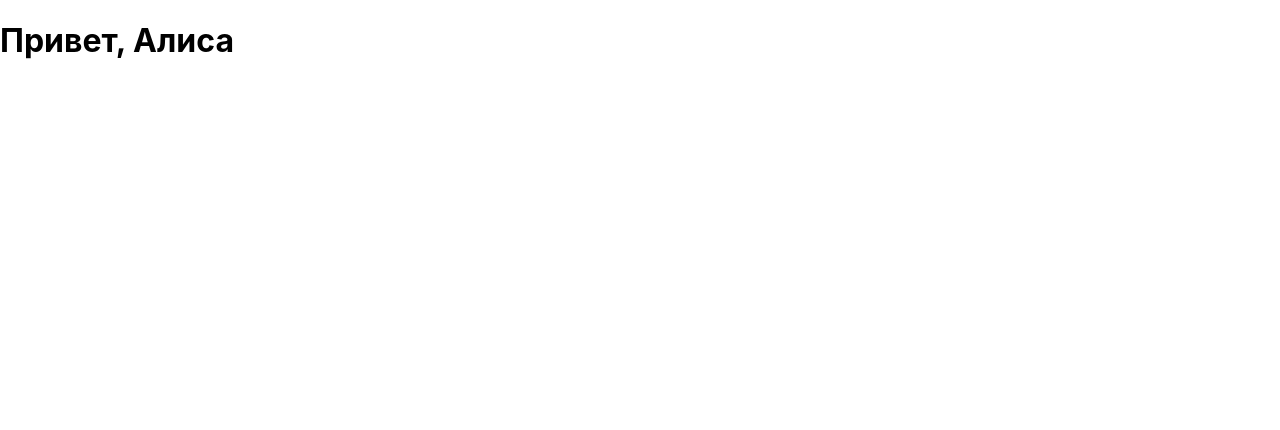
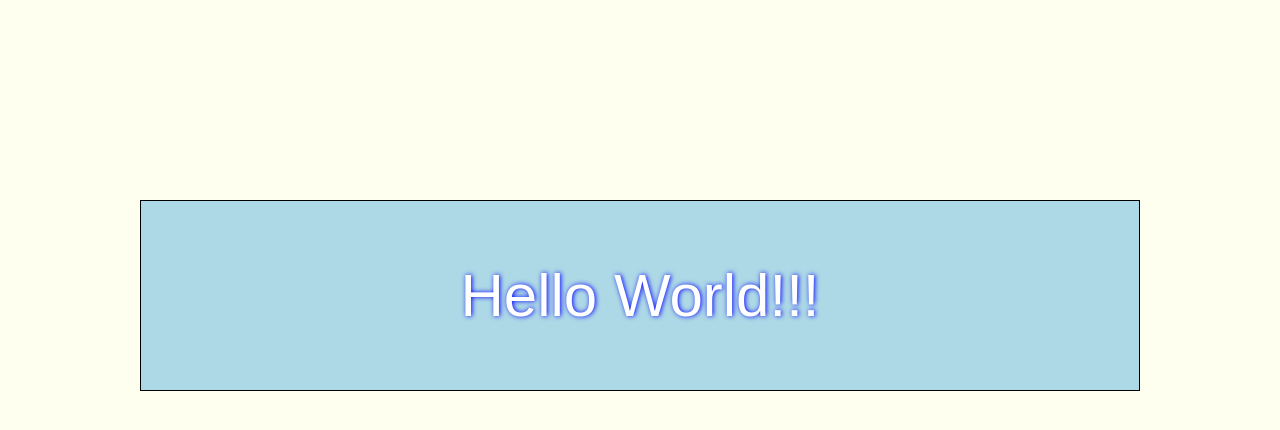
Before and after one commit to lanoff64/learnReact, a React (Create React App) app: page / in a window 1280 px wide. Shown: the top 430 px of the page. Built offline with nearby package versions, Linux system fonts and the light colour scheme.

Commit message:
start new components

```diff
--- a/src/App.css
+++ b/src/App.css
@@ -1,41 +1,5 @@
-.App {
-  text-align: center;
+
+.App-wrapper {
+    max-width: 1000px;
+    margin: 0 auto;
 }
-
-.App-logo {
-  height: 40vmin;
-  pointer-events: none;
-}
-
-@media (prefers-reduced-motion: no-preference) {
-  .App-logo {
-    animation: App-logo-spin infinite 20s linear;
-  }
-}
-
-.App-header {
-  background-color: #282c34;
-  min-height: 100vh;
-  display: flex;
-  flex-direction: column;
-  align-items: center;
-  justify-content: center;
-  font-size: calc(10px + 2vmin);
-  color: white;
-}
-.App-header p{
-  font-size: 60px;
-}
-
-.App-link {
-  color: #61dafb;
-}
-
-@keyframes App-logo-spin {
-  from {
-    transform: rotate(0deg);
-  }
-  to {
-    transform: rotate(360deg);
-  }
-}
--- a/src/App.js
+++ b/src/App.js
@@ -1,15 +1,15 @@
-import logo from './logo.svg';
+import React from "react";
 import './App.css';
+import HelloWorld from "./components/HelloWorld/HelloWorld";
+const App = () => {
+  return (
+    <div className="App-wrapper">
 
-function App() {
-  return (
-    <div className="App">
-      <header className="App-header">
-          <p>
-              Hello world!!!
-          </p>
-        <img src={logo} className="App-logo" alt="logo" />
-      </header>
+
+        <HelloWorld/>
+
+
+
     </div>
   );
 }
--- /dev/null
+++ b/src/components/HelloWorld/HelloWorld.jsx
@@ -0,0 +1,23 @@
+import React from "react";
+import classes from './HelloWorld.module.css';
+
+const HelloWorld = (props) => {
+
+    return (
+        <div>
+
+
+            <div className={classes.helloWorld}>
+                <p>
+                    Hello World!!!
+                </p>
+
+            </div>
+
+
+        </div>
+    );
+
+
+}
+export default HelloWorld;
--- /dev/null
+++ b/src/components/HelloWorld/HelloWorld.module.css
@@ -0,0 +1,14 @@
+.helloWorld{
+    border: 1px solid black;
+    margin: 200px 0 0 0;
+    background-color: lightblue;
+}
+
+
+.helloWorld p{
+    font-size: 60px;
+    font-family: Arial, "Helvetica Neue", Helvetica, sans-serif;
+    text-align: center;
+    color: #fff;
+    text-shadow: blue 1px 0 5px;
+}
--- a/src/index.css
+++ b/src/index.css
@@ -5,6 +5,7 @@ body {
     sans-serif;
   -webkit-font-smoothing: antialiased;
   -moz-osx-font-smoothing: grayscale;
+  background-color: ivory;
 }
 
 code {
--- a/src/index.js
+++ b/src/index.js
@@ -4,15 +4,13 @@ import './index.css';
 import App from './App';
 import reportWebVitals from './reportWebVitals';
 
-function Welcome(props) {
-    return <h1>Привет, {props.name}</h1>;
-}
-
-const element = <Welcome name="Алиса" />;
 ReactDOM.render(
-    element,
+    <App/>,
     document.getElementById('root')
 );
+
+
+
 // If you want to start measuring performance in your app, pass a function
 // to log results (for example: reportWebVitals(console.log))
 // or send to an analytics endpoint. Learn more: https://bit.ly/CRA-vitals
```
